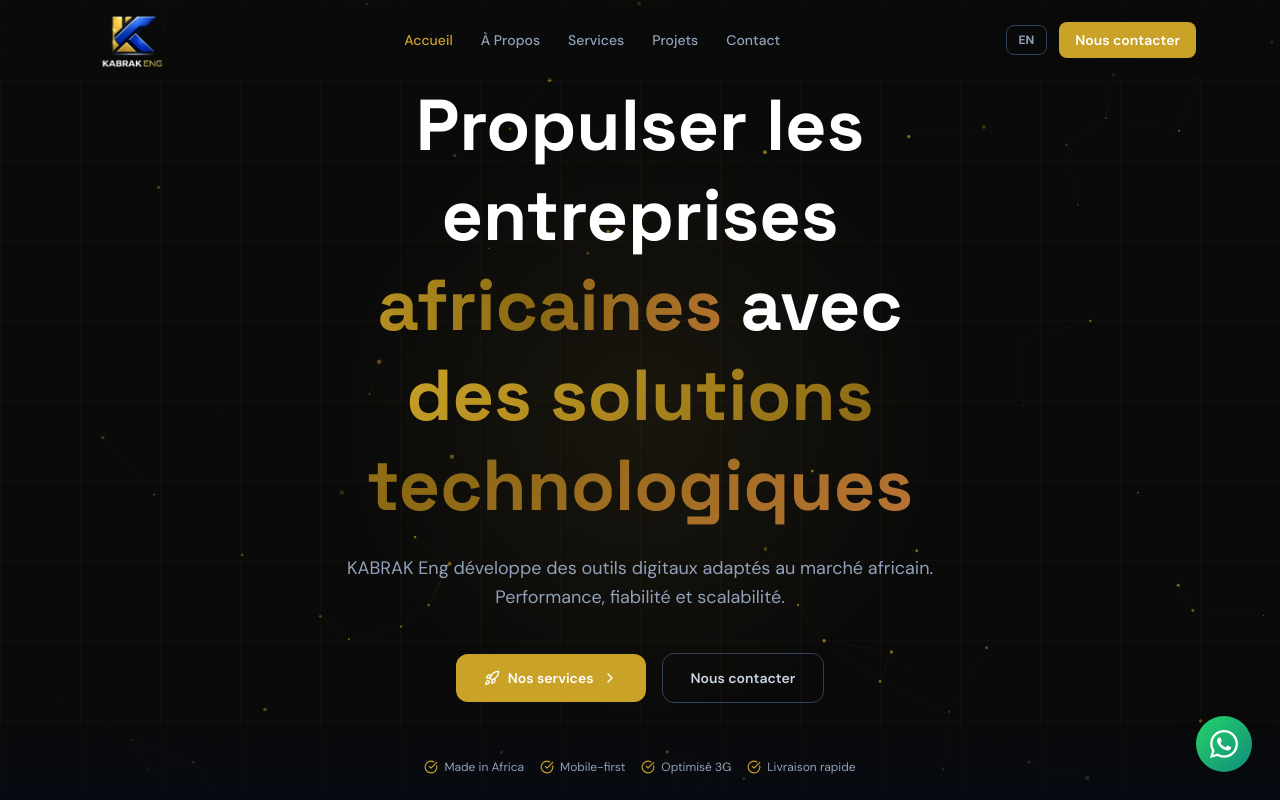
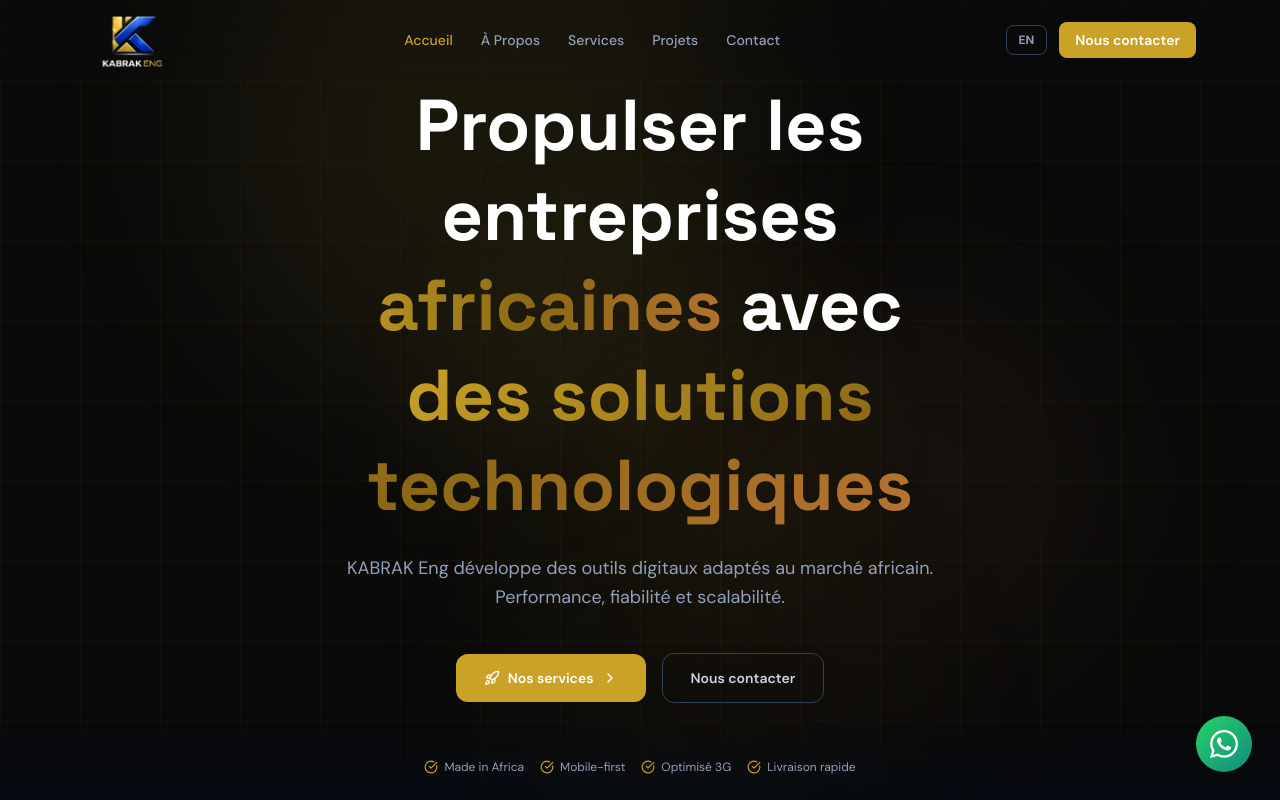
Before and after one commit to Rikiatou/kabrak-eng, a React (Vite) app: page / in a window 1280 px wide. Shown: the top 800 px of the page. Built offline with nearby package versions, Linux system fonts and the light colour scheme.

Commit message:
fix: replace particle canvas with subtle aurora orbs (Stripe/Linear style)

```diff
--- a/src/index.css
+++ b/src/index.css
@@ -84,6 +84,32 @@ body {
 .reveal { opacity: 0; transition: opacity 0.45s ease; }
 .reveal.visible { opacity: 1; }
 
+/* ── Aurora orbs (premium hero background) ── */
+@keyframes aurora-1 {
+  0%, 100% { transform: translate(0, 0) scale(1); }
+  33%      { transform: translate(40px, -30px) scale(1.1); }
+  66%      { transform: translate(-30px, 20px) scale(0.95); }
+}
+@keyframes aurora-2 {
+  0%, 100% { transform: translate(0, 0) scale(1); }
+  33%      { transform: translate(-50px, 30px) scale(1.05); }
+  66%      { transform: translate(30px, -40px) scale(1.1); }
+}
+@keyframes aurora-3 {
+  0%, 100% { transform: translate(0, 0) scale(1); }
+  50%      { transform: translate(20px, 40px) scale(1.15); }
+}
+.aurora-orb {
+  position: absolute;
+  border-radius: 50%;
+  filter: blur(80px);
+  pointer-events: none;
+  will-change: transform;
+}
+.aurora-1 { animation: aurora-1 20s ease-in-out infinite; }
+.aurora-2 { animation: aurora-2 25s ease-in-out infinite; }
+.aurora-3 { animation: aurora-3 18s ease-in-out infinite; }
+
 @keyframes pulse-dot {
   0%, 100% { transform: scale(1); opacity: 1; }
   50%       { transform: scale(1.5); opacity: 0.6; }
--- a/src/pages/Home.jsx
+++ b/src/pages/Home.jsx
@@ -1,4 +1,4 @@
-import { useEffect, useRef } from 'react';
+import { useEffect } from 'react';
 import { Link } from 'react-router-dom';
 import { useLang } from '../context/LangContext';
 import {
@@ -65,64 +65,18 @@ function useReveal() {
   }, []);
 }
 
-/* ── Hero background canvas (animated particles + grid) */
-function HeroCanvas() {
-  const canvasRef = useRef(null);
-  useEffect(() => {
-    const canvas = canvasRef.current;
-    if (!canvas) return;
-    const ctx = canvas.getContext('2d');
-    let raf;
-    const dots = Array.from({ length: 70 }, () => ({
-      x: Math.random() * canvas.offsetWidth,
-      y: Math.random() * canvas.offsetHeight,
-      r: Math.random() * 1.8 + 0.4,
-      vx: (Math.random() - 0.5) * 0.35,
-      vy: (Math.random() - 0.5) * 0.35,
-      alpha: Math.random() * 0.5 + 0.2,
-    }));
-
-    const resize = () => {
-      canvas.width = canvas.offsetWidth;
-      canvas.height = canvas.offsetHeight;
-    };
-    resize();
-    window.addEventListener('resize', resize);
-
-    const draw = () => {
-      ctx.clearRect(0, 0, canvas.width, canvas.height);
-      dots.forEach((d) => {
-        d.x += d.vx;
-        d.y += d.vy;
-        if (d.x < 0) d.x = canvas.width;
-        if (d.x > canvas.width) d.x = 0;
-        if (d.y < 0) d.y = canvas.height;
-        if (d.y > canvas.height) d.y = 0;
-        ctx.beginPath();
-        ctx.arc(d.x, d.y, d.r, 0, Math.PI * 2);
-        ctx.fillStyle = `rgba(201,162,39,${d.alpha})`;
-        ctx.fill();
-      });
-      // draw connecting lines
-      dots.forEach((a, i) => {
-        dots.slice(i + 1).forEach((b) => {
-          const dist = Math.hypot(a.x - b.x, a.y - b.y);
-          if (dist < 110) {
-            ctx.beginPath();
-            ctx.moveTo(a.x, a.y);
-            ctx.lineTo(b.x, b.y);
-            ctx.strokeStyle = `rgba(201,162,39,${0.12 * (1 - dist / 110)})`;
-            ctx.lineWidth = 0.7;
-            ctx.stroke();
-          }
-        });
-      });
-      raf = requestAnimationFrame(draw);
-    };
-    draw();
-    return () => { cancelAnimationFrame(raf); window.removeEventListener('resize', resize); };
-  }, []);
-  return <canvas ref={canvasRef} className="absolute inset-0 w-full h-full pointer-events-none" />;
+/* ── Hero background: subtle aurora orbs (Stripe/Linear style) */
+function HeroAurora() {
+  return (
+    <div className="absolute inset-0 overflow-hidden pointer-events-none">
+      <div className="aurora-orb aurora-1"
+        style={{ width: '500px', height: '500px', top: '-10%', left: '15%', background: 'rgba(201,162,39,0.08)' }} />
+      <div className="aurora-orb aurora-2"
+        style={{ width: '400px', height: '400px', top: '30%', right: '10%', background: 'rgba(184,115,51,0.06)' }} />
+      <div className="aurora-orb aurora-3"
+        style={{ width: '350px', height: '350px', bottom: '-5%', left: '40%', background: 'rgba(139,105,20,0.05)' }} />
+    </div>
+  );
 }
 
 /* ─────────────────────────────────────────────────── */
@@ -136,7 +90,7 @@ export default function Home() {
 
       {/* ══ HERO ══════════════════════════════════════════ */}
       <section className="relative min-h-screen flex items-center justify-center grid-bg overflow-hidden">
-        <HeroCanvas />
+        <HeroAurora />
 
         {/* Radial glow behind text */}
         <div className="absolute top-1/2 left-1/2 -translate-x-1/2 -translate-y-1/2
```
